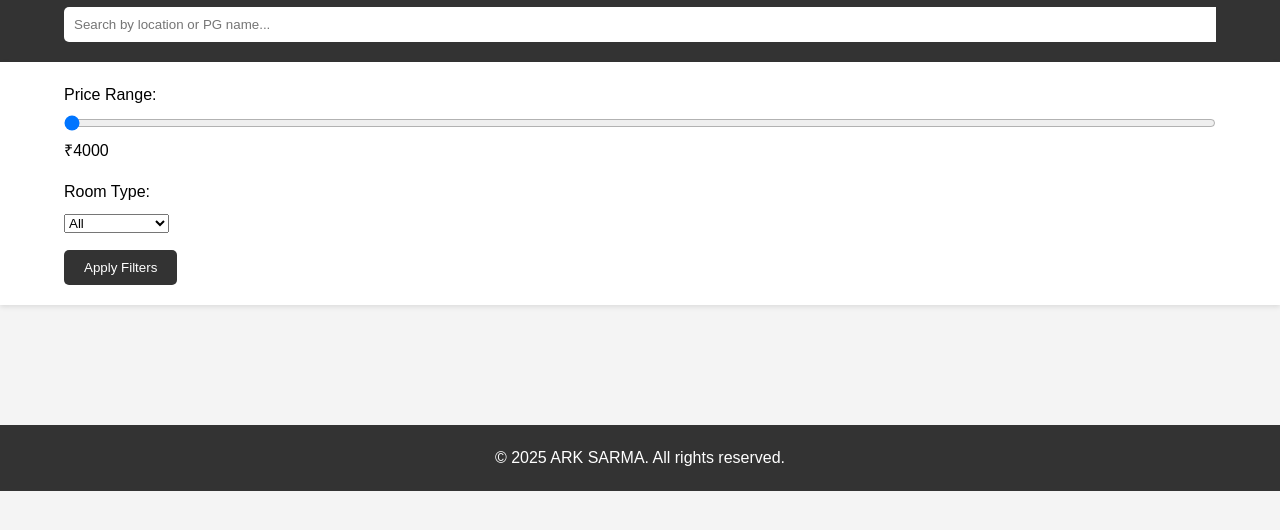
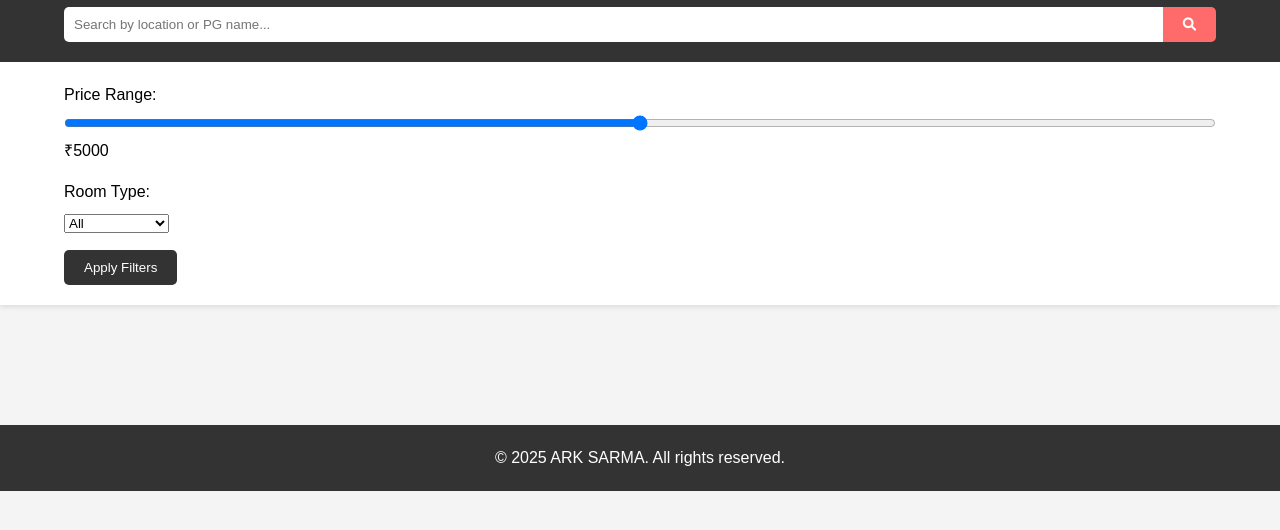
Before and after one commit to Ramakrishna222/roombooking, a plain HTML site: page index.html in a window 1280 px wide. Shown: the part 74-604 px from the top of the page. Drawn offline with Linux system fonts and the light colour scheme.

Commit message:
Update index.html

```diff
--- a/index.html
+++ b/index.html
@@ -14,6 +14,7 @@
             <h1 class="logo">PG<span>Book</span></h1>
             <div class="search-bar">
                 <input type="text" id="search-input" placeholder="Search by location or PG name...">
+                <button id="search-btn"><i class="fas fa-search"></i></button>
                 <div id="resultsContainer"></div>
             </div>
         </div>
@@ -24,8 +25,8 @@
         <div class="container">
             <div class="filter-group">
                 <label for="price-range">Price Range:</label>
-                <input type="range" id="price-range" min="5000" max="10000" value="4000">
-                <span id="price-value">₹4000</span>
+                <input type="range" id="price-range" min="0" max="10000" value="5000">
+                <span id="price-value">₹5000</span>
             </div>
             <div class="filter-group">
                 <label for="room-type">Room Type:</label>
```
